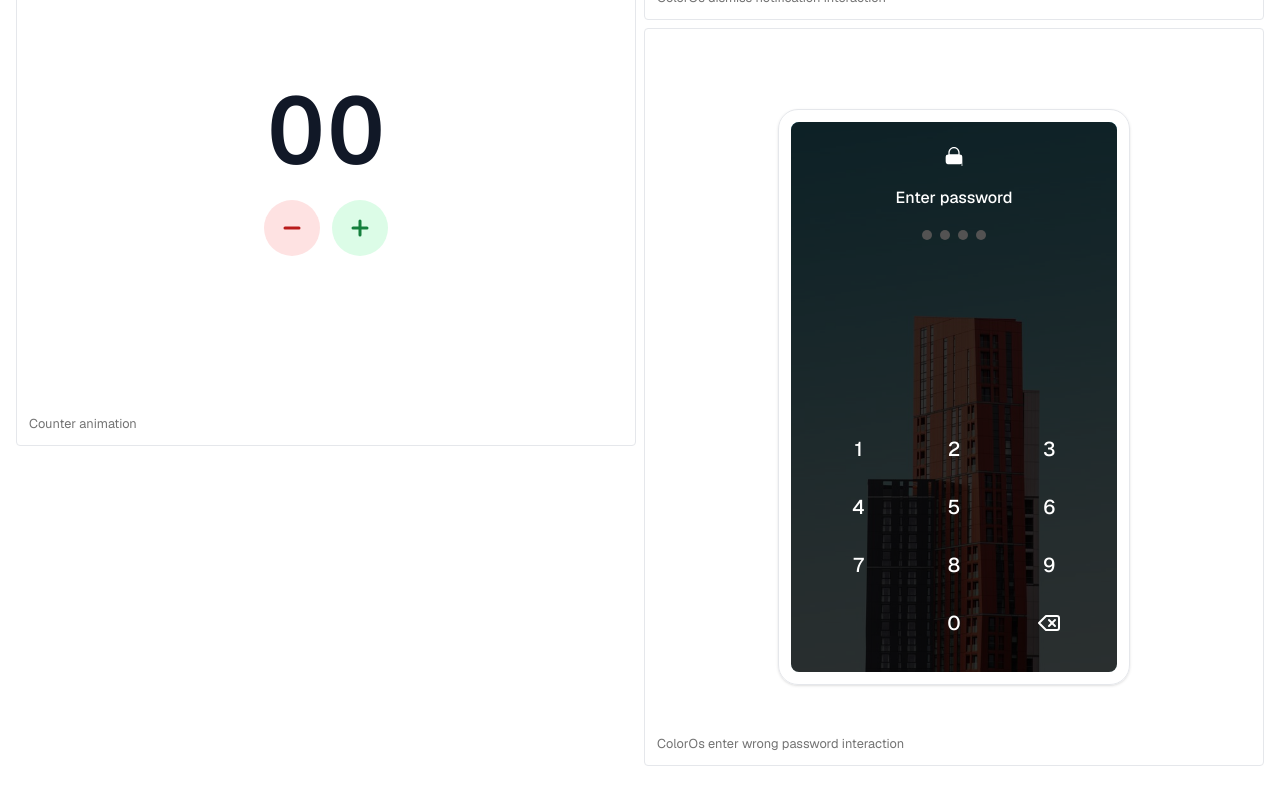
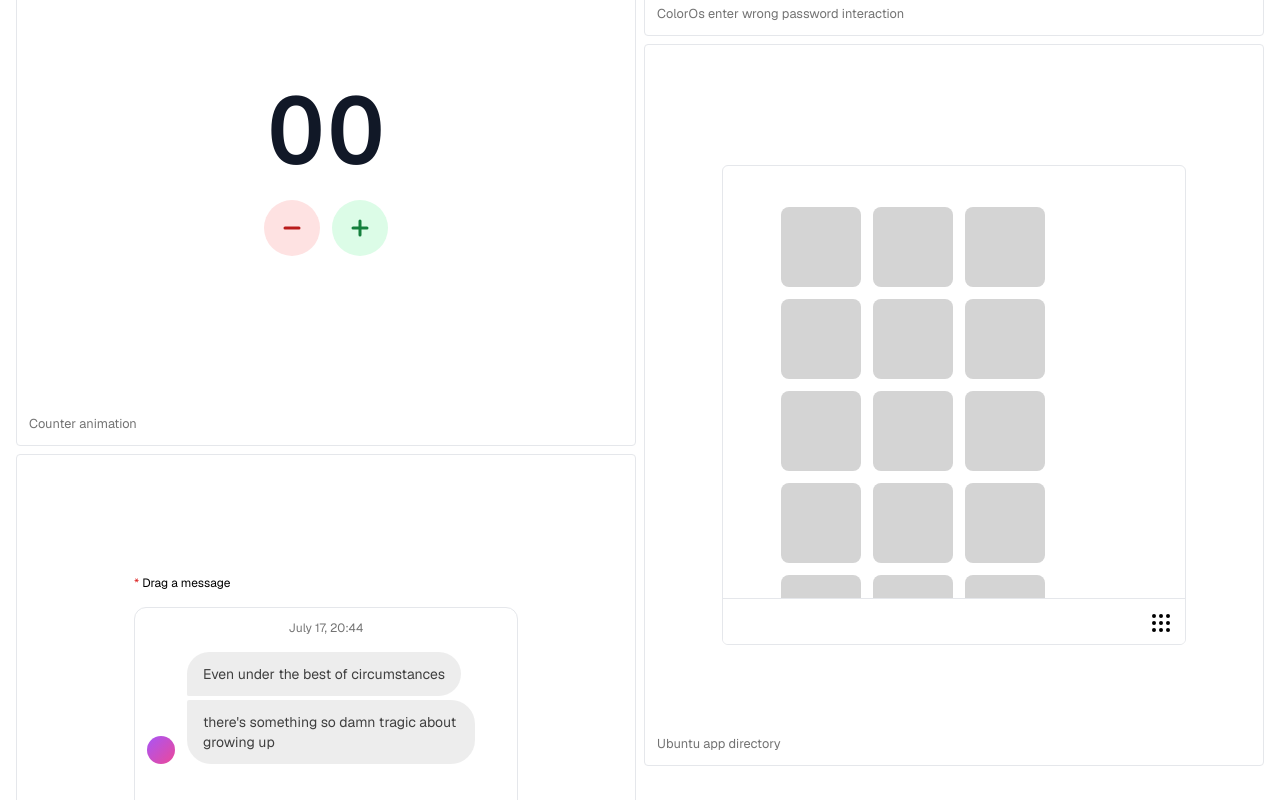
Before and after one commit to Jeff-Maina/lab, a Next.js app: page /blocks in a window 1280 px wide. Shown: the part 1400-2200 px from the top of the page. Built offline with nearby package versions, Linux system fonts and the light colour scheme.

Commit message:
add new component

```diff
--- /dev/null
+++ b/src/app/blocks/comps/ubuntu_app_directory/ubuntu_app_directory.tsx
@@ -0,0 +1,80 @@
+"use client";
+
+import { cn } from "@/app/lib/utils";
+import { LayoutGroup, motion } from "framer-motion";
+import { Grip } from "lucide-react";
+import { useState } from "react";
+
+const GRID_ROWS = 4;
+const GRID_COLS = 5;
+
+const UbuntuAppDirectory = () => {
+  const [isMenuOpen, setMenuOpen] = useState(false);
+
+  const calculateDelay = (row: number, col: number, reverse: boolean) => {
+    const maxRow = GRID_ROWS - 1;
+    const maxCol = GRID_COLS - 1;
+    const distance = Math.sqrt(
+      Math.pow(maxRow - row, 2) + Math.pow(maxCol - col, 2)
+    );
+
+    if (reverse) {
+      return (
+        (1 - distance / Math.sqrt(Math.pow(maxRow, 2) + Math.pow(maxCol, 2))) *
+        0.5
+      );
+    } else {
+      return distance * 0.1;
+    }
+  };
+
+  return (
+    <div className="w-full min-h-[70vh] grid place-items-center">
+      <div className="w-3/4 h-[30rem] border rounded-md overflow-hidden">
+        <div className="h-[27rem] relative w-full grid place-items-center">
+          <motion.div
+            className={cn(
+              "w-3/4 h-[350px] flex  flex-wrap gap-3",
+              isMenuOpen
+                ? "items-start justify-start"
+                : "items-start justify-start"
+            )}
+          >
+            <LayoutGroup>
+              {[...Array(20).keys()].map((_, i) => (
+                <motion.div
+                  key={i}
+                  layout
+                  transition={{
+                    delay: calculateDelay(
+                      Math.floor(i / GRID_COLS),
+                      i % GRID_COLS,
+                      !isMenuOpen
+                    ),
+                    duration: 0.2,
+                  }}
+                  className={cn(
+                    "bg-neutral-300 hover:bg-neutral-300 rounded-[10%] cursor-pointer",
+                    isMenuOpen
+                      ? "size-[5px] absolute top-[100.5%] left-[93.5%] "
+                      : "size-20 relative top-0 left-0 "
+                  )}
+                ></motion.div>
+              ))}
+            </LayoutGroup>
+          </motion.div>
+        </div>
+        <div className="h-[3rem] w-full flex justify-end border-t relative z-20 bg-white">
+          <button
+            onClick={() => setMenuOpen(!isMenuOpen)}
+            className="h-full aspect-square grid place-items-center"
+          >
+            <Grip />
+          </button>
+        </div>
+      </div>
+    </div>
+  );
+};
+
+export default UbuntuAppDirectory;
--- a/src/app/blocks/data/components_data.tsx
+++ b/src/app/blocks/data/components_data.tsx
@@ -6,6 +6,7 @@ import GmailInteraction from "../comps/gmail_archive_interaction/gmail_archive_i
 import IgReplyMessage from "../comps/ig-reply-message/ig-reply-message";
 import InstagramVanishMode from "../comps/instagram_enter_vanish_mode/instagram_vanish_mode";
 import TelegramSlider from "../comps/telegrams_slider/telegrams_slider";
+import UbuntuAppDirectory from "../comps/ubuntu_app_directory/ubuntu_app_directory";
 
 interface component_props {
   label: string;
@@ -59,9 +60,9 @@ export const components: Array<component_props> = [
     component: <ColorOsEnterPassword />,
   },
   {
-    label: "Apple watch menu",
-    draft: true,
+    label: "Ubuntu app directory",
+    draft: false,
     created_on: "Mon, Sep 16",
-    component: <AppleWatchApps />,
+    component: <UbuntuAppDirectory />,
   },
 ];
```
